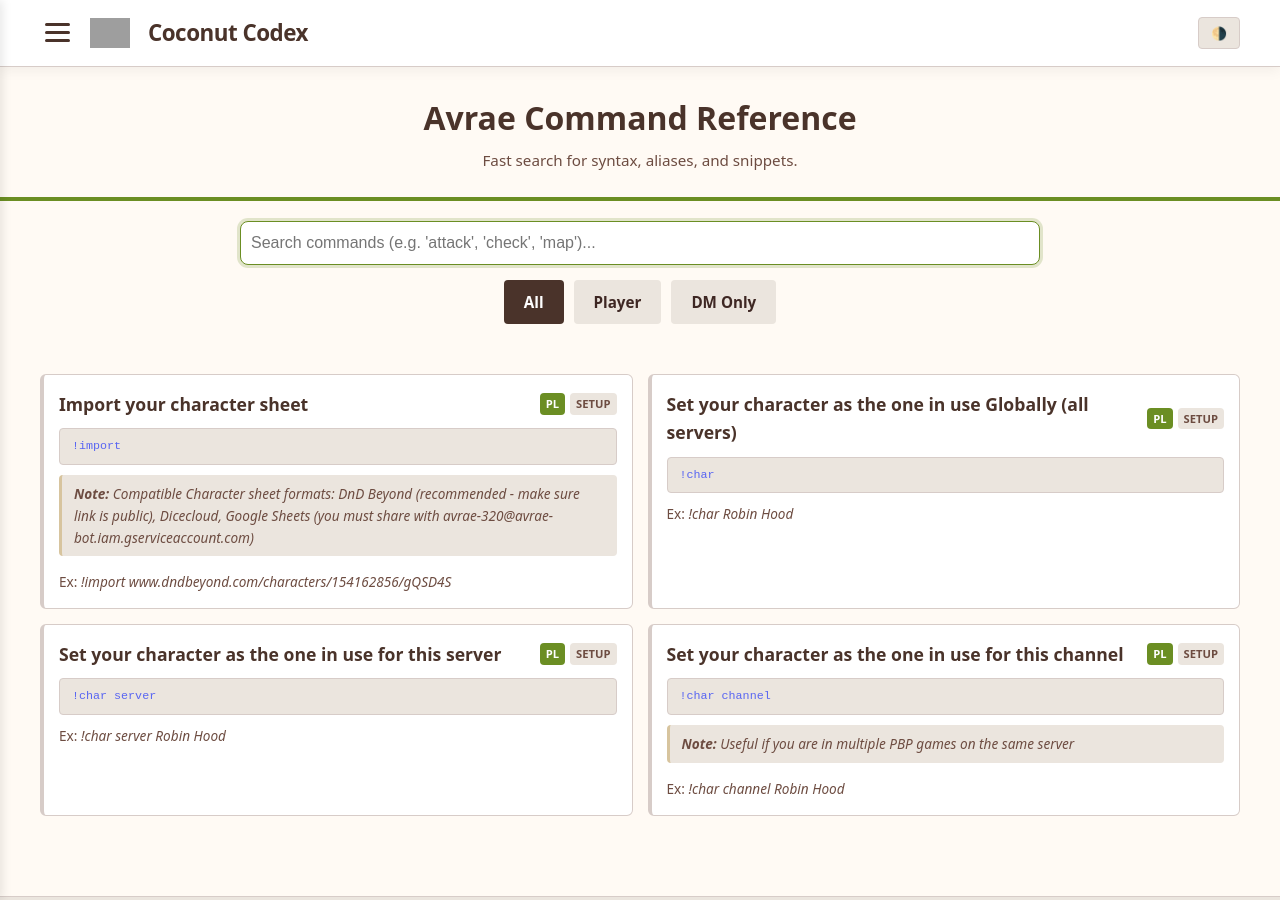
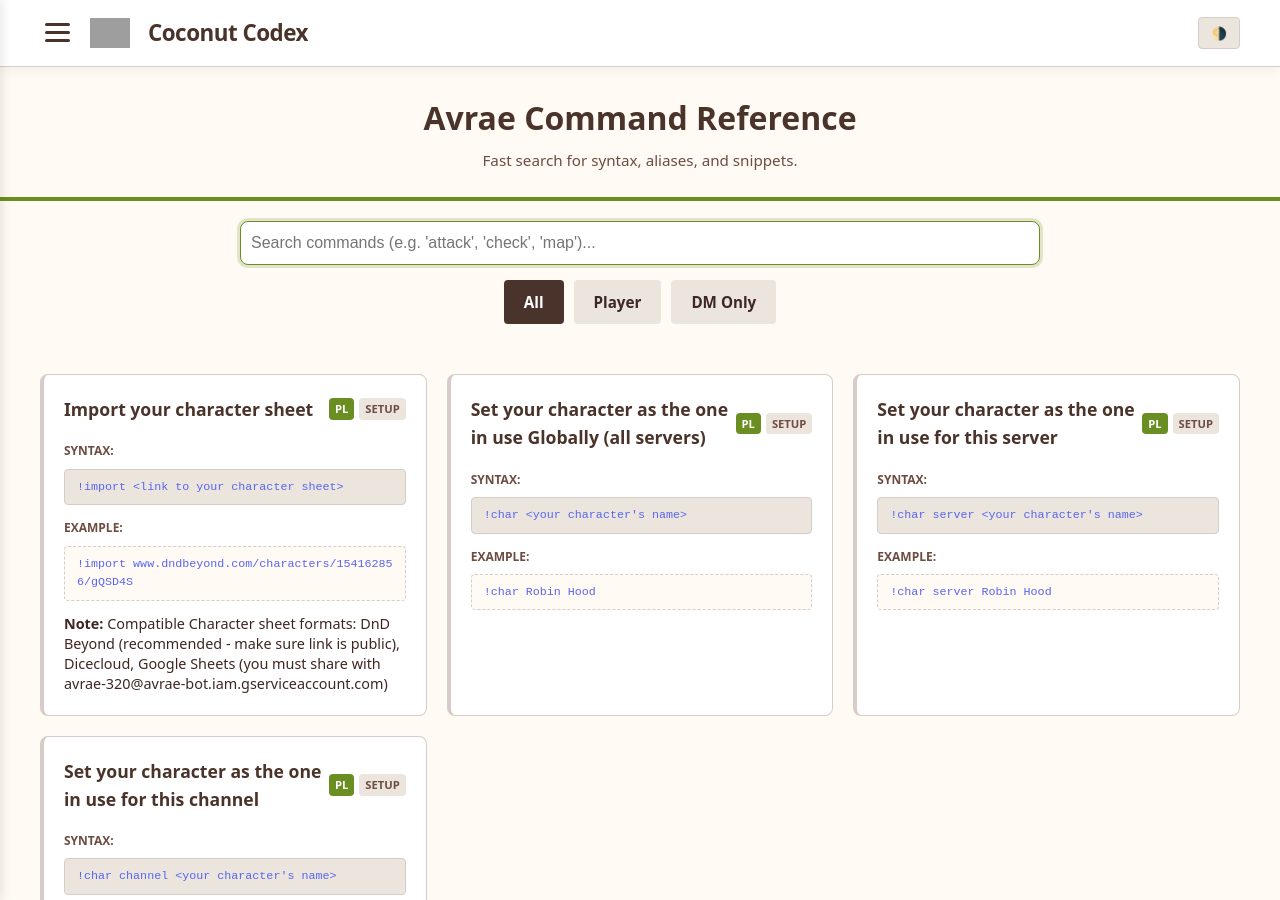
Before and after one commit to coconutswallow/codex, a Jekyll site: the page built from avrae.html, in a window 1280 px wide and 900 px high. Built offline with Jekyll 4.4.1, drawn with Linux system fonts in a browser that asks for light colours; a script that is not in the unit is left out; some of the changed text lies outside the part shown; grey boxes are pictures that could not be loaded.

Commit message:
visual fixes

```diff
--- a/assets/css/style.css
+++ b/assets/css/style.css
@@ -676,47 +676,38 @@
    ============================================ */
 .avrae-grid {
   display: grid;
-  grid-template-columns: repeat(auto-fill, minmax(400px, 1fr)); /* Wider, shorter cards */
-  gap: 15px;
+  /* Responsive Grid: Fits as many as possible, minimum 300px wide */
+  grid-template-columns: repeat(auto-fill, minmax(300px, 1fr));
+  gap: 20px;
   max-width: 1200px;
   margin: 0 auto;
   padding: 20px;
 }
 
-.cmd-note {
-  font-size: 0.85em;
-  color: var(--color-text-muted);
-  background: var(--color-bg-controls);
-  padding: 8px 12px;
-  border-radius: 4px;
-  margin-bottom: 5px; /* Space before footer */
-  font-style: italic;
-  border-left: 3px solid var(--palette-brand-highlight); /* visual accent */
-}
-
 .cmd-card {
   background: var(--color-bg-card);
   border: 1px solid var(--color-border);
-  border-left: 4px solid var(--color-border); /* Accent left border */
-  border-radius: 6px;
-  padding: 15px;
+  border-left: 4px solid var(--color-border);
+  border-radius: 8px;
+  padding: 20px;
   display: flex;
   flex-direction: column;
-  gap: 10px;
+  gap: 8px;
   transition: transform 0.2s, box-shadow 0.2s;
 }
 
 .cmd-card:hover {
   transform: translateY(-2px);
   box-shadow: 0 4px 12px rgba(0,0,0,0.08);
-  border-left-color: var(--palette-brand-accent); /* Highlight on hover */
+  border-left-color: var(--palette-brand-accent);
 }
 
-/* Top Row: Title + Category Badge */
+/* Header */
 .cmd-header {
   display: flex;
   justify-content: space-between;
   align-items: center;
+  margin-bottom: 5px;
 }
 
 .cmd-title {
@@ -736,7 +727,16 @@
   font-weight: bold;
 }
 
-/* Middle: The Code Block */
+/* Labels (Syntax/Example) */
+.cmd-label {
+  font-size: 0.75em;
+  text-transform: uppercase;
+  color: var(--color-text-muted);
+  font-weight: bold;
+  margin-top: 5px;
+}
+
+/* Code Blocks */
 .cmd-syntax-wrapper {
   background: var(--color-bg-controls);
   border: 1px solid var(--color-border);
@@ -745,33 +745,35 @@
   overflow: hidden;
 }
 
+/* Subtle difference for Example box */
+.cmd-syntax-wrapper.example-box {
+  background: var(--color-bg-page); /* Slightly lighter/different */
+  border-style: dashed;
+}
+
 .cmd-code {
   flex-grow: 1;
   font-family: monospace;
   padding: 8px 12px;
   font-size: 0.9em;
-  color: var(--palette-brand-discord); /* Discord Blurple for code */
-  white-space: nowrap;
-  overflow-x: auto;
+  color: var(--palette-brand-discord);
+  white-space: pre-wrap; /* Allows text to wrap if too long */
+  word-break: break-all;
 }
 
-.cmd-copy-btn {
-  background: transparent;
-  border: none;
-  border-left: 1px solid var(--color-border);
-  cursor: pointer;
-  padding: 0 15px;
-  font-size: 1.2em;
+/* Notes */
+.cmd-note {
+  font-size: 0.9em;
+  color: var(--color-text);
+  margin-top: 5px;
+  line-height: 1.4;
 }
-.cmd-copy-btn:hover { background: var(--palette-brand-highlight); }
 
-/* Bottom: Description/Example + Actions */
+/* Footer */
 .cmd-footer {
-  display: flex;
-  justify-content: space-between;
-  align-items: center;
-  font-size: 0.85em;
-  color: var(--color-text-muted);
+  margin-top: auto; /* Pushes footer to bottom */
+  padding-top: 10px;
+  text-align: right;
 }
 
 .demo-link {
@@ -779,26 +781,41 @@
   color: var(--palette-brand-accent);
   font-weight: bold;
   text-decoration: underline;
+  font-size: 0.85em;
 }
 
-/* Modal for Image Preview */
-.modal-overlay {
-  display: none;
-  position: fixed; top: 0; left: 0; width: 100%; height: 100%;
-  background: rgba(0,0,0,0.8);
-  z-index: 2000;
-  justify-content: center;
-  align-items: center;
+/* ============================================
+   MOBILE RESPONSIVENESS
+   ============================================ */
+@media (max-width: 600px) {
+  /* 1. Force Single Column for Grids */
+  .map-gallery,
+  .avrae-grid {
+    grid-template-columns: 1fr;
+    padding: 10px;
+  }
+
+  /* 2. Adjust Search Bar */
+  .map-search-wrapper {
+    flex-direction: column;
+    align-items: stretch;
+    padding: 0 10px;
+  }
+
+  /* 3. Sidebar & Header */
+  .header-content {
+    padding: 0 15px;
+  }
+
+  /* 4. Cards */
+  .map-card {
+    flex-direction: column; /* Stack map image on top of text */
+  }
+
+  .map-thumbnail-link {
+    width: 100%;
+    height: 200px;
+    border-right: none;
+    border-bottom: 1px solid var(--color-border);
+  }
 }
-.modal-content {
-  background: white;
-  padding: 10px;
-  border-radius: 8px;
-  max-width: 90%;
-  max-height: 90%;
-}
-.modal-content img {
-  max-width: 100%;
-  max-height: 80vh;
-  display: block;
-}
--- a/avrae.html
+++ b/avrae.html
@@ -38,8 +38,14 @@
         </div>
       </div>
 
+      <div class="cmd-label">Syntax:</div>
       <div class="cmd-syntax-wrapper">
-        <code class="cmd-code">{{ cmd.syntax }}</code>
+        <code class="cmd-code">{{ cmd.syntax | escape }}</code>
+      </div>
+
+      <div class="cmd-label">Example:</div>
+      <div class="cmd-syntax-wrapper example-box">
+        <code class="cmd-code">{{ cmd.example | escape }}</code>
       </div>
 
       {% if cmd.note %}
@@ -48,15 +54,13 @@
         </div>
       {% endif %}
 
+      {% if cmd.image and cmd.image != "" %}
       <div class="cmd-footer">
-        <span>Ex: <em>{{ cmd.example }}</em></span>
-
-        {% if cmd.image and cmd.image != "" %}
           <span class="demo-link" onclick="openModal('{{ cmd.image | relative_url }}')">
             🎥 View Demo
           </span>
-        {% endif %}
       </div>
+      {% endif %}
 
     </div>
   {% endfor %}
```
Also changed, not shown: other parts of avrae.html (+0 -2 lines).
